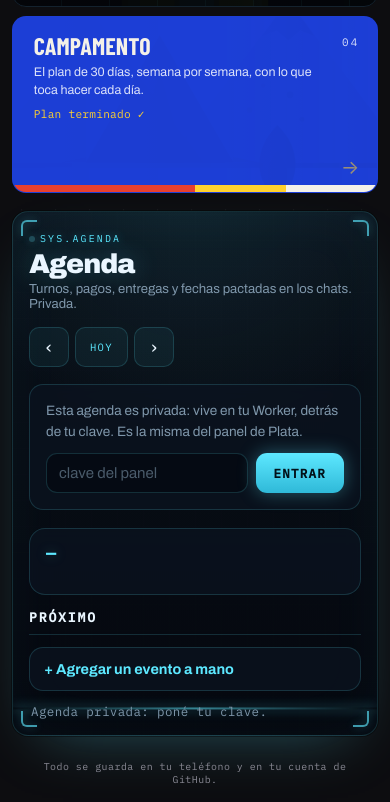
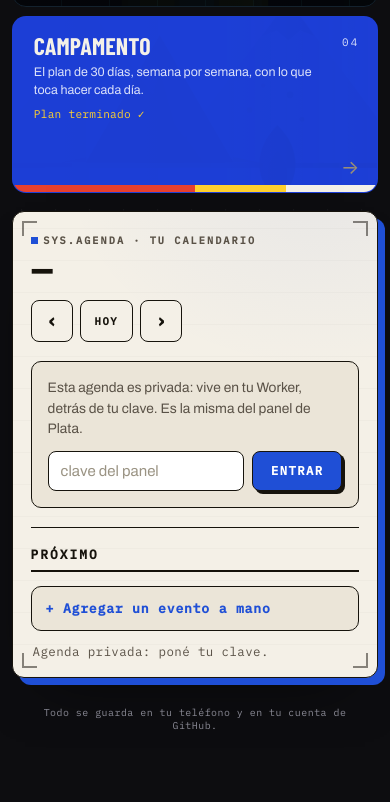
Before and after one commit to Nook-a01/panel, a website: page docs/index.html in a window 390 px wide. Shown: the part 617-1419 px from the top of the page. After the commit the page ends 1365 px from the top, so only its background shows below. Drawn offline with nearby package versions, Linux system fonts and the light colour scheme; a web font is replaced by a local one.

Commit message:
Agenda: rediseno editorial + tech sobre papel (#17)
- Mes como titular gigante (Anton), fondo papel, marco con sombra azul dura
- Grilla reglada estilo calendario impreso, tareas resaltadas en cada dia
- Lista editorial con tags de color rellenos y tipografia fuerte
- sw cache -> v31


Claude-Session: https://claude.ai/code/session_01LkMwVPaEco4Za7KdL9vzPm

Co-authored-by: Claude Opus 4.8 <noreply@anthropic.com>

```diff
--- a/docs/index.html
+++ b/docs/index.html
@@ -20,150 +20,140 @@
 /* Las apps llenan la primera pantalla como antes; la agenda queda abajo,
    se llega bajando. */
 .tiras{min-height:calc(100vh - 5.2rem);min-height:calc(100svh - 5.2rem)}
-/* ── AGENDA · HUD futurista, embebida en el panel ───────────────── */
+/* ── AGENDA · editorial + tech, sobre papel (afiche fashion) ────── */
 .agenda{
   position:relative; z-index:2;
-  padding:.4rem .75rem 1.4rem;
-  --ac:#5de8ff;           /* cian holográfico, el acento madre */
-  --ac2:#4df0b4;
-  --ag-bg:#05080e;
-  --ag-glass:rgba(12,20,32,.72);
-  --ag-linea:rgba(93,232,255,.16);
-  --ag-tenue:#7f97ab;
-  --ag-txt:#eaf6ff;
-  --turno:#5de8ff; --pago:#ffd23f; --entrega:#ff5d8f;
-  --facultad:#b08cff; --tramite:#4df0b4; --legal:#ff8a3d; --otro:#8fb3a8;
+  padding:.4rem .75rem 1.6rem;
+  --ac:#1f4fd6;            /* azul eléctrico — el acento madre */
+  --ac2:#e2541f;           /* naranja editorial */
+  --hi:#f1e400;            /* resaltador */
+  --pap:#f4f0e7; --pap2:#ebe5d8; --ink:#16130c; --ink2:#5a5247;
+  --line:rgba(22,19,12,.16);
+  --turno:#1f4fd6; --pago:#bb6a07; --entrega:#d62e63;
+  --facultad:#6b36d4; --tramite:#12855a; --legal:#e2541f; --otro:#595f68;
   font-family:var(--display);
-  color:var(--ag-txt);
+  color:var(--ink);
 }
 .ag-frame{
   position:relative;
-  border:1px solid var(--ag-linea);
-  border-radius:16px;
+  border:1.5px solid var(--ink);
+  border-radius:12px;
   background:
-    radial-gradient(120% 90% at 50% -10%, rgba(93,232,255,.10), transparent 60%),
-    linear-gradient(180deg, rgba(10,16,26,.9), rgba(5,8,14,.96)),
-    repeating-linear-gradient(0deg, rgba(93,232,255,.045) 0 1px, transparent 1px 26px),
-    repeating-linear-gradient(90deg, rgba(93,232,255,.045) 0 1px, transparent 1px 26px),
-    var(--ag-bg);
-  box-shadow:0 0 0 1px rgba(0,0,0,.4), 0 24px 60px -30px rgba(93,232,255,.35), inset 0 0 60px rgba(93,232,255,.04);
-  padding:clamp(1rem,3.2vw,1.6rem);
+    repeating-linear-gradient(0deg, rgba(22,19,12,.022) 0 1px, transparent 1px 32px),
+    radial-gradient(130% 80% at 85% -10%, rgba(31,79,214,.06), transparent 55%),
+    var(--pap);
+  box-shadow:7px 7px 0 var(--ac), 0 30px 60px -34px rgba(0,0,0,.7);
+  padding:clamp(1.1rem,3.4vw,1.9rem);
   overflow:hidden;
   isolation:isolate;
 }
-/* las esquinas de HUD */
-.ag-corner{position:absolute;width:16px;height:16px;border:2px solid var(--ac);opacity:.65;pointer-events:none;filter:drop-shadow(0 0 4px rgba(93,232,255,.5))}
-.ag-corner.tl{top:8px;left:8px;border-right:0;border-bottom:0;border-radius:6px 0 0 0}
-.ag-corner.tr{top:8px;right:8px;border-left:0;border-bottom:0;border-radius:0 6px 0 0}
-.ag-corner.bl{bottom:8px;left:8px;border-right:0;border-top:0;border-radius:0 0 0 6px}
-.ag-corner.br{bottom:8px;right:8px;border-left:0;border-top:0;border-radius:0 0 6px 0}
-/* el barrido que cruza el marco, lento */
-.ag-scan{position:absolute;left:0;right:0;top:0;height:2px;pointer-events:none;z-index:0;
-  background:linear-gradient(90deg,transparent,rgba(93,232,255,.55),transparent);
-  box-shadow:0 0 12px rgba(93,232,255,.6);
-  animation:agScan 6.5s var(--apple,cubic-bezier(.4,0,.6,1)) infinite}
-@keyframes agScan{0%{transform:translateY(0);opacity:0}8%{opacity:1}92%{opacity:1}100%{transform:translateY(560px);opacity:0}}
+/* esquinas: marcas de corte de afiche */
+.ag-corner{position:absolute;width:15px;height:15px;border:2px solid var(--ink);opacity:.5;pointer-events:none}
+.ag-corner.tl{top:9px;left:9px;border-right:0;border-bottom:0}
+.ag-corner.tr{top:9px;right:9px;border-left:0;border-bottom:0}
+.ag-corner.bl{bottom:9px;left:9px;border-right:0;border-top:0}
+.ag-corner.br{bottom:9px;right:9px;border-left:0;border-top:0}
+.ag-scan{display:none}
 
-.ag-head{position:relative;z-index:1;display:flex;align-items:flex-end;justify-content:space-between;gap:1rem;flex-wrap:wrap}
-.ag-kicker{display:inline-flex;align-items:center;gap:.5em;font-family:var(--mono);font-size:.62rem;letter-spacing:.22em;
-  text-transform:uppercase;color:var(--ac);text-shadow:0 0 10px rgba(93,232,255,.45)}
-.ag-kicker .dot{width:6px;height:6px;border-radius:50%;background:var(--ac);box-shadow:0 0 8px var(--ac);animation:agBlink 1.4s steps(1) infinite}
-@keyframes agBlink{50%{opacity:.25}}
-.agenda h2{margin:.35rem 0 .15rem;font-size:clamp(1.7rem,6vw,2.5rem);font-weight:900;letter-spacing:-.04em;line-height:1;
-  text-shadow:0 0 26px rgba(93,232,255,.28)}
-.ag-sub{margin:0;color:var(--ag-tenue);font-size:.82rem;max-width:52ch}
-
-.ag-nav{display:flex;gap:6px}
-.ag-nav button{background:rgba(93,232,255,.06);border:1px solid var(--ag-linea);color:var(--ag-txt);border-radius:10px;
-  min-width:40px;height:40px;font-size:18px;font-family:var(--mono);cursor:pointer;transition:all .2s ease}
-.ag-nav button.hoy{font-size:.66rem;letter-spacing:.12em;padding:0 14px;color:var(--ac)}
-.ag-nav button:hover{border-color:var(--ac);box-shadow:0 0 14px rgba(93,232,255,.3);background:rgba(93,232,255,.12)}
+.ag-head{position:relative;z-index:1;display:flex;align-items:flex-start;justify-content:space-between;gap:1rem;flex-wrap:wrap}
+.ag-kicker{display:inline-flex;align-items:center;gap:.55em;font-family:var(--mono);font-size:.64rem;font-weight:600;
+  letter-spacing:.2em;text-transform:uppercase;color:var(--ink2)}
+.ag-kicker .dot{width:7px;height:7px;background:var(--ac);animation:agBlink 1.5s steps(1) infinite}
+@keyframes agBlink{50%{opacity:.2}}
+/* el mes, como titular gigante de tapa */
+.ag-mes{font-family:'Anton',Impact,sans-serif;font-weight:400;text-transform:uppercase;
+  font-size:clamp(2.6rem,10vw,5.2rem);line-height:.82;letter-spacing:-.005em;margin:.2rem 0 0;color:var(--ink)}
+.ag-mes .yr{color:var(--ac);-webkit-text-stroke:0;margin-left:.12em}
+.ag-nav{display:flex;gap:7px;flex:none}
+.ag-nav button{background:var(--pap);border:1.5px solid var(--ink);color:var(--ink);border-radius:8px;
+  min-width:42px;height:42px;font-size:18px;font-family:var(--mono);font-weight:600;cursor:pointer;transition:all .15s ease}
+.ag-nav button.hoy{font-size:.66rem;letter-spacing:.14em;padding:0 14px}
+.ag-nav button:hover{background:var(--ac);color:#fff;border-color:var(--ac)}
 
 /* clave */
-.ag-clave{position:relative;z-index:1;margin:1.1rem 0 0;background:var(--ag-glass);border:1px solid var(--ag-linea);border-radius:14px;padding:16px;
-  -webkit-backdrop-filter:blur(6px);backdrop-filter:blur(6px)}
-.ag-clave p{margin:0 0 11px;color:var(--ag-tenue);font-size:.85rem;line-height:1.5}
+.ag-clave{position:relative;z-index:1;margin:1.2rem 0 0;background:var(--pap2);border:1.5px solid var(--ink);border-radius:10px;padding:16px}
+.ag-clave p{margin:0 0 11px;color:var(--ink2);font-size:.86rem;line-height:1.5}
 .ag-fila{display:flex;gap:8px}
-.agenda input,.agenda select,.agenda textarea{background:rgba(5,10,18,.8);border:1px solid var(--ag-linea);color:var(--ag-txt);
-  border-radius:11px;padding:11px 12px;font:inherit;font-size:15px;width:100%;transition:border-color .2s,box-shadow .2s}
-.agenda input:focus,.agenda select:focus,.agenda textarea:focus{outline:0;border-color:var(--ac);box-shadow:0 0 0 3px rgba(93,232,255,.14)}
-.agenda input::placeholder,.agenda textarea::placeholder{color:#4a5b6b}
-.ag-btn{background:linear-gradient(180deg,var(--ac),#2fb9d8);color:#02121a;border:0;border-radius:11px;padding:11px 18px;
-  font-family:var(--mono);font-weight:700;font-size:.78rem;letter-spacing:.1em;cursor:pointer;white-space:nowrap;
-  box-shadow:0 0 18px rgba(93,232,255,.35);transition:transform .12s,box-shadow .2s}
-.ag-btn:hover{box-shadow:0 0 26px rgba(93,232,255,.6)}
-.ag-btn:active{transform:scale(.97)}
+.agenda input,.agenda select,.agenda textarea{background:#fff;border:1.5px solid var(--ink);color:var(--ink);
+  border-radius:8px;padding:11px 12px;font:inherit;font-size:15px;width:100%;transition:box-shadow .15s}
+.agenda input:focus,.agenda select:focus,.agenda textarea:focus{outline:0;box-shadow:0 0 0 3px rgba(31,79,214,.22)}
+.agenda input::placeholder,.agenda textarea::placeholder{color:#9a9383}
+.ag-btn{background:var(--ac);color:#fff;border:1.5px solid var(--ink);border-radius:8px;padding:11px 18px;
+  font-family:var(--mono);font-weight:700;font-size:.76rem;letter-spacing:.12em;cursor:pointer;white-space:nowrap;
+  box-shadow:3px 3px 0 var(--ink);transition:transform .1s,box-shadow .1s}
+.ag-btn:hover{background:#2a5ee8}
+.ag-btn:active{transform:translate(2px,2px);box-shadow:1px 1px 0 var(--ink)}
 
 /* cuerpo: calendario + panel */
-.ag-body{position:relative;z-index:1;margin:1.1rem 0 0;display:grid;gap:14px}
-@media(min-width:860px){.ag-body{grid-template-columns:minmax(0,1.15fr) minmax(0,1fr);align-items:start}}
+.ag-body{position:relative;z-index:1;margin:1.2rem 0 0;display:grid;gap:18px}
+@media(min-width:860px){.ag-body{grid-template-columns:minmax(0,1.1fr) minmax(0,1fr);align-items:start}}
 
-.ag-cal{background:var(--ag-glass);border:1px solid var(--ag-linea);border-radius:16px;padding:14px;
-  -webkit-backdrop-filter:blur(6px);backdrop-filter:blur(6px)}
-.ag-mes{font-family:var(--mono);font-size:1rem;font-weight:600;letter-spacing:.06em;text-transform:uppercase;
-  color:var(--ac);margin:0 2px 12px;text-shadow:0 0 12px rgba(93,232,255,.35)}
-.ag-grid{display:grid;grid-template-columns:repeat(7,1fr);gap:5px}
-.ag-dows{margin:0 0 5px}
-.ag-dows .d{text-align:center;color:var(--ag-tenue);font-size:10px;font-family:var(--mono);letter-spacing:.1em;padding:2px 0}
-.ag-dia{min-height:44px;border:1px solid transparent;border-radius:9px;display:flex;flex-direction:column;align-items:center;
-  justify-content:center;gap:3px;font-size:13px;font-family:var(--mono);position:relative;transition:all .18s ease;overflow:hidden}
-.ag-dia.mes{background:linear-gradient(180deg,rgba(93,232,255,.04),rgba(5,10,18,.5));border-color:rgba(93,232,255,.1);cursor:pointer;color:var(--ag-txt)}
-.ag-dia.mes:hover{border-color:var(--ac);box-shadow:0 0 12px rgba(93,232,255,.25) inset}
-.ag-dia.tiene{border-color:rgba(93,232,255,.28)}
-.ag-dia.hoy{color:var(--ac);border-color:var(--ac);box-shadow:0 0 14px rgba(93,232,255,.4),0 0 0 1px var(--ac) inset;animation:agPulse 2.4s ease-in-out infinite}
-@keyframes agPulse{50%{box-shadow:0 0 22px rgba(93,232,255,.7),0 0 0 1px var(--ac) inset}}
-.ag-dia.sel{background:linear-gradient(180deg,rgba(93,232,255,.22),rgba(93,232,255,.06));border-color:var(--ac);color:#fff}
-.ag-dia .nd{font-weight:600}
+.ag-cal{background:transparent}
+.ag-grid{display:grid;grid-template-columns:repeat(7,1fr)}
+.ag-dows{margin:0}
+.ag-dows .d{text-align:left;color:var(--ink2);font-size:10px;font-family:var(--mono);font-weight:600;letter-spacing:.14em;
+  text-transform:uppercase;padding:0 0 6px 4px}
+/* grilla reglada continua, como un calendario impreso */
+.ag-dias{border-top:1.5px solid var(--ink);border-left:1.5px solid var(--ink)}
+.ag-dia{min-height:46px;border-right:1.5px solid var(--line);border-bottom:1.5px solid var(--line);
+  display:flex;flex-direction:column;align-items:center;justify-content:center;gap:3px;font-size:13px;
+  font-family:var(--mono);position:relative;transition:background .15s;overflow:hidden}
+.ag-dia:nth-child(7n){border-right:1.5px solid var(--ink)}
+.ag-dia.mes{cursor:pointer;color:var(--ink)}
+.ag-dia.mes:hover{background:rgba(31,79,214,.07)}
+.ag-dia.sel{background:rgba(31,79,214,.12)}
+.ag-dia.hoy .nd{background:var(--ac);color:#fff;padding:0 6px}
+.ag-dia .nd{font-weight:700}
 .ag-dia .pts{display:flex;gap:3px;height:6px}
-.ag-dia .pt{width:6px;height:6px;border-radius:50%;box-shadow:0 0 6px currentColor}
+.ag-dia .pt{width:6px;height:6px;border-radius:50%}
 .ag-dia .cevs{display:none}
 /* Con lugar en pantalla: adentro del cuadrado va lo que hacés ese día. */
 @media(min-width:680px){
-  .ag-dia{min-height:76px;justify-content:flex-start;align-items:stretch;padding:5px 6px;gap:4px}
-  .ag-dia .nd{text-align:left;opacity:.72;font-size:12px}
-  .ag-dia.hoy .nd,.ag-dia.sel .nd{opacity:1}
+  .ag-dia{min-height:88px;justify-content:flex-start;align-items:stretch;padding:5px 5px 6px;gap:3px}
+  .ag-dia .nd{align-self:flex-start;font-weight:700;font-size:12px;letter-spacing:.02em}
   .ag-dia .pts{display:none}
   .ag-dia .cevs{display:flex;flex-direction:column;gap:3px;width:100%;overflow:hidden}
-  .ag-cev{display:flex;align-items:center;gap:4px;background:color-mix(in srgb,var(--c) 16%,transparent);border-left:2px solid var(--c);
-    border-radius:4px;padding:1px 5px;font-size:10px;line-height:1.35;color:var(--ag-txt);white-space:nowrap;overflow:hidden;text-overflow:ellipsis}
-  .ag-cev i{width:5px;height:5px;border-radius:50%;background:var(--c);flex:none;box-shadow:0 0 5px var(--c)}
-  .ag-cev b{font-weight:700;color:var(--c);margin-right:2px}
-  .ag-mas{font-size:9.5px;color:var(--ag-tenue);padding:0 5px}
+  .ag-cev{display:flex;align-items:center;gap:4px;background:color-mix(in srgb,var(--c) 22%,transparent);
+    border-left:3px solid var(--c);padding:2px 5px;font-size:10px;line-height:1.3;color:var(--ink);
+    white-space:nowrap;overflow:hidden;text-overflow:ellipsis}
+  .ag-cev i{display:none}
+  .ag-cev b{font-weight:800;color:var(--c);margin-right:3px}
+  .ag-mas{font-size:9px;font-family:var(--mono);font-weight:600;color:var(--ink2);padding:1px 5px}
 }
 
 /* panel de la lista */
 .ag-panel{min-width:0}
-.ag-list-head{display:flex;align-items:baseline;justify-content:space-between;margin:0 0 10px;
-  border-bottom:1px solid var(--ag-linea);padding-bottom:8px}
-.ag-list-head h3{margin:0;font-family:var(--mono);font-size:.82rem;font-weight:600;letter-spacing:.14em;color:var(--ag-txt)}
-.ag-cont{font-family:var(--mono);font-size:.64rem;letter-spacing:.1em;color:var(--ag-tenue)}
-.ag-ev{background:var(--ag-glass);border:1px solid var(--ag-linea);border-left:3px solid var(--otro);border-radius:12px;
-  padding:12px 38px 12px 13px;margin:0 0 9px;position:relative;transition:transform .15s,box-shadow .2s}
-.ag-ev:hover{transform:translateX(2px);box-shadow:-6px 0 20px -10px currentColor}
+.ag-list-head{display:flex;align-items:baseline;justify-content:space-between;margin:0 0 4px;
+  border-bottom:2px solid var(--ink);padding-bottom:7px}
+.ag-list-head h3{margin:0;font-family:var(--mono);font-size:.8rem;font-weight:700;letter-spacing:.16em;color:var(--ink)}
+.ag-cont{font-family:var(--mono);font-size:.62rem;letter-spacing:.1em;color:var(--ink2)}
+.ag-ev{border-bottom:1.5px solid var(--line);border-left:4px solid var(--c,var(--otro));
+  padding:12px 34px 12px 12px;position:relative;transition:background .15s}
+.ag-ev:hover{background:rgba(22,19,12,.03)}
 .ag-ev .cab{display:flex;align-items:baseline;gap:10px;justify-content:space-between}
-.ag-ev .tit{font-weight:800;font-size:15.5px;letter-spacing:-.01em}
-.ag-ev .cuando{font-family:var(--mono);font-size:12.5px;color:var(--ac);white-space:nowrap;text-shadow:0 0 10px rgba(93,232,255,.4)}
-.ag-ev .meta{color:var(--ag-tenue);font-size:13px;margin:5px 0 0;line-height:1.5}
-.ag-ev .meta b{color:var(--ag-txt);font-weight:600}
-.ag-ev .chip{display:inline-block;font-family:var(--mono);font-size:9.5px;text-transform:uppercase;letter-spacing:.1em;
-  padding:2px 8px;border-radius:999px;border:1px solid currentColor;margin:0 7px 0 0;vertical-align:1px}
-.ag-ev .de{font-family:var(--mono);font-size:11px;color:var(--ag-tenue)}
-.ag-ev .borrar{position:absolute;top:9px;right:9px;background:transparent;border:0;color:#4a5b6b;font-size:15px;cursor:pointer;line-height:1}
+.ag-ev .tit{font-family:var(--display);font-weight:900;font-size:16px;letter-spacing:-.02em;color:var(--ink)}
+.ag-ev .cuando{font-family:var(--mono);font-weight:600;font-size:12.5px;color:var(--ac);white-space:nowrap}
+.ag-ev .meta{color:var(--ink2);font-size:13px;margin:5px 0 0;line-height:1.5}
+.ag-ev .meta b{color:var(--ink);font-weight:600}
+.ag-ev .chip{display:inline-block;font-family:var(--mono);font-size:9px;font-weight:700;text-transform:uppercase;
+  letter-spacing:.1em;padding:2px 7px;background:var(--c,var(--otro));color:#fff;margin:0 7px 0 0;vertical-align:1px}
+.ag-ev .de{font-family:var(--mono);font-size:11px;color:var(--ink2)}
+.ag-ev .borrar{position:absolute;top:10px;right:8px;background:transparent;border:0;color:#a79f8f;font-size:15px;cursor:pointer;line-height:1}
 .ag-ev .borrar:hover{color:var(--entrega)}
-.ag-vacio{color:var(--ag-tenue);text-align:center;padding:28px 10px;font-size:14px;font-family:var(--mono);letter-spacing:.04em}
+.ag-vacio{color:var(--ink2);text-align:center;padding:26px 10px;font-size:13px;font-family:var(--mono);letter-spacing:.04em}
 
 /* agregar */
-.ag-add{margin:12px 0 0;background:var(--ag-glass);border:1px solid var(--ag-linea);border-radius:14px;padding:0 14px}
-.ag-add>summary{list-style:none;cursor:pointer;padding:13px 0;font-weight:700;color:var(--ac);font-size:.9rem}
+.ag-add{margin:14px 0 0;background:var(--pap2);border:1.5px solid var(--ink);border-radius:10px;padding:0 14px}
+.ag-add>summary{list-style:none;cursor:pointer;padding:13px 0;font-family:var(--mono);font-weight:700;color:var(--ac);font-size:.82rem;letter-spacing:.06em}
 .ag-add>summary::-webkit-details-marker{display:none}
 .ag-form{display:grid;gap:9px;padding:0 0 15px}
 .ag-form .dos{display:grid;grid-template-columns:1fr 120px;gap:9px}
-.ag-form label{font-size:11px;color:var(--ag-tenue);font-family:var(--mono);letter-spacing:.06em;display:block;margin:0 0 3px}
+.ag-form label{font-size:11px;color:var(--ink2);font-family:var(--mono);font-weight:600;letter-spacing:.06em;display:block;margin:0 0 3px}
 
-.ag-estado{position:relative;z-index:1;font-family:var(--mono);font-size:12.5px;color:var(--ag-tenue);min-height:16px;margin:12px 2px 0;letter-spacing:.03em}
-.ag-estado.ok{color:var(--ac2)} .ag-estado.err{color:#ff7a90}
+.ag-estado{position:relative;z-index:1;font-family:var(--mono);font-size:12.5px;color:var(--ink2);min-height:16px;margin:12px 2px 0;letter-spacing:.03em}
+.ag-estado.ok{color:var(--tramite)} .ag-estado.err{color:var(--entrega)}
 
-@media(prefers-reduced-motion:reduce){.ag-scan,.ag-dia.hoy,.ag-kicker .dot{animation:none}.ag-scan{display:none}}
+@media(prefers-reduced-motion:reduce){.ag-kicker .dot{animation:none}}
 </style>
 </head>
 <body>
@@ -238,19 +228,16 @@
      público, así que la info vive en el Worker detrás de la clave.
      La estética: HUD futurista, misma familia que el resto.
      ───────────────────────────────────────────────────────────── -->
-<section class="agenda" id="agenda" aria-labelledby="ag-h">
+<section class="agenda" id="agenda" aria-labelledby="agMes">
   <div class="ag-frame">
     <span class="ag-corner tl" aria-hidden="true"></span>
     <span class="ag-corner tr" aria-hidden="true"></span>
     <span class="ag-corner bl" aria-hidden="true"></span>
     <span class="ag-corner br" aria-hidden="true"></span>
-    <span class="ag-scan" aria-hidden="true"></span>
-
     <div class="ag-head">
       <div class="ag-title">
-        <span class="ag-kicker"><i class="dot"></i>SYS.AGENDA<span id="agKick"></span></span>
-        <h2 id="ag-h">Agenda</h2>
-        <p class="ag-sub">Turnos, pagos, entregas y fechas pactadas en los chats. Privada.</p>
+        <span class="ag-kicker"><i class="dot"></i>SYS.AGENDA · TU CALENDARIO<span id="agKick"></span></span>
+        <h2 class="ag-mes" id="agMes">—</h2>
       </div>
       <div class="ag-nav" id="agNav" hidden>
         <button id="agPrev" aria-label="Mes anterior">‹</button>
@@ -271,7 +258,6 @@
     <!-- calendario -->
     <div class="ag-body" id="agBody" hidden>
       <div class="ag-cal">
-        <div class="ag-mes" id="agMes">—</div>
         <div class="ag-grid ag-dows" id="agDows"></div>
         <div class="ag-grid ag-dias" id="agDias"></div>
       </div>
@@ -378,7 +364,7 @@
   function render(){
     $('#agDows').innerHTML=DOW.map(d=>`<div class="d">${d}</div>`).join('');
     const y=cursor.getFullYear(), m=cursor.getMonth();
-    $('#agMes').textContent=MESES[m]+' '+y;
+    $('#agMes').innerHTML=MESES[m]+' <span class="yr">'+y+'</span>';
     $('#agKick').textContent=eventos.length?' · '+eventos.length+' EVENTOS':'';
     const prim=new Date(y,m,1); const inicio=(prim.getDay()+6)%7;
     const dias=new Date(y,m+1,0).getDate();
@@ -418,10 +404,10 @@
       if(e.lugar)bits.push(`<b>Lugar:</b> ${esc(e.lugar)}`);
       if(e.notas)bits.push(esc(e.notas));
       if(e.origen)bits.push(`<span class="de">de: ${esc(e.origen)}</span>`);
-      return `<div class="ag-ev" style="border-left-color:${col};color:${col}">
+      return `<div class="ag-ev" style="--c:${col}">
         <button class="borrar" title="Borrar" onclick="__agBorrar('${e.id}')">✕</button>
-        <div class="cab"><span class="tit" style="color:var(--ag-txt)">${esc(e.titulo)}</span><span class="cuando">${cuando(e)}</span></div>
-        <div class="meta" style="color:var(--ag-tenue)"><span class="chip" style="color:${col}">${TXT[e.tipo]||'otro'}</span>${bits.join(' · ')}</div>
+        <div class="cab"><span class="tit">${esc(e.titulo)}</span><span class="cuando">${cuando(e)}</span></div>
+        <div class="meta"><span class="chip">${TXT[e.tipo]||'otro'}</span>${bits.join(' · ')}</div>
       </div>`;
     }).join('');
   }
--- a/docs/sw.js
+++ b/docs/sw.js
@@ -11,7 +11,7 @@
 // vieja después de publicar, hasta limpiar la caché a mano.
 // Los escudos sí se guardan para siempre: no cambian nunca.
 
-const CACHE   = "panel-v30";
+const CACHE   = "panel-v31";
 const ESCUDOS = "panel-escudos";
 
 const BASICOS = [
```
